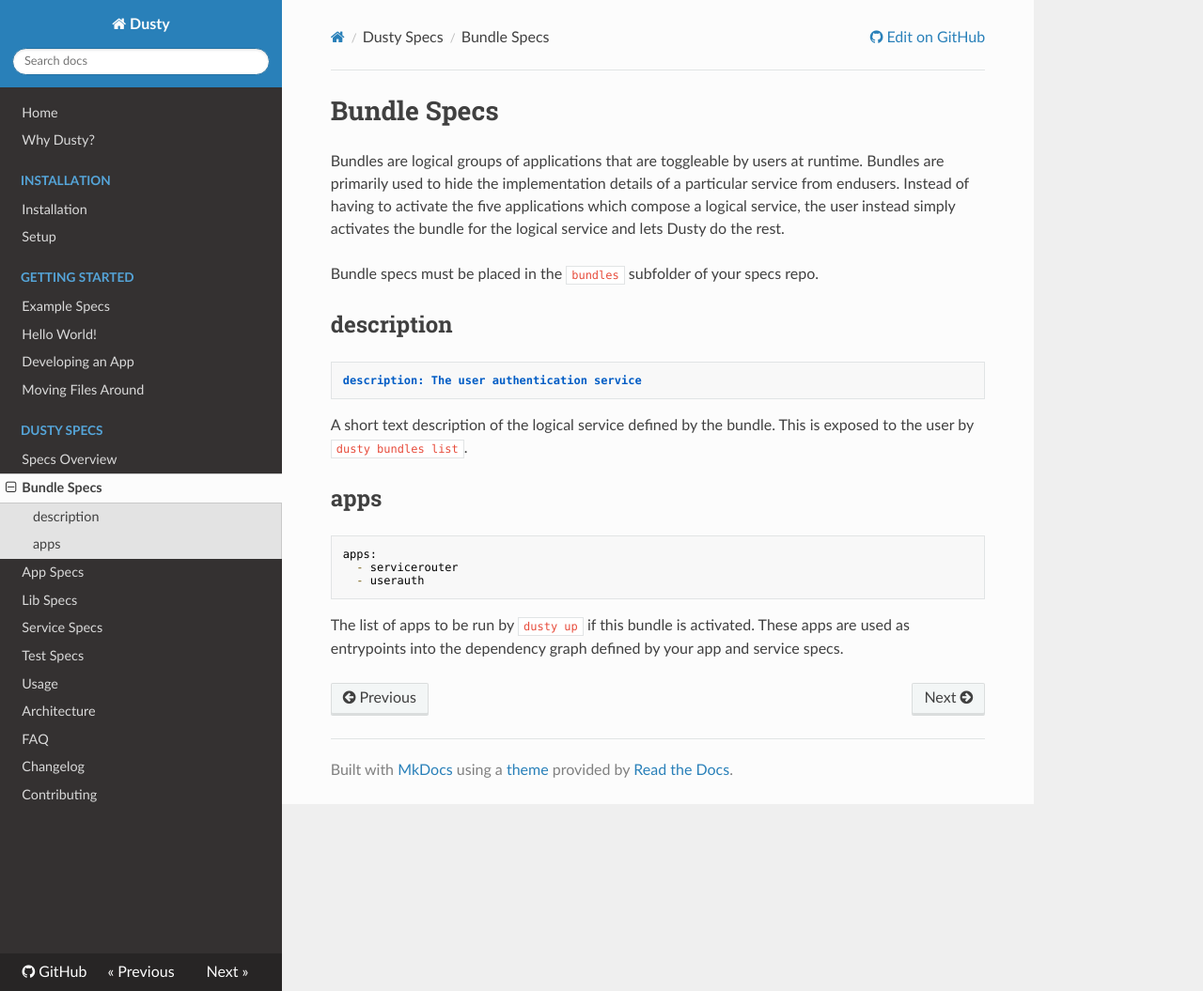
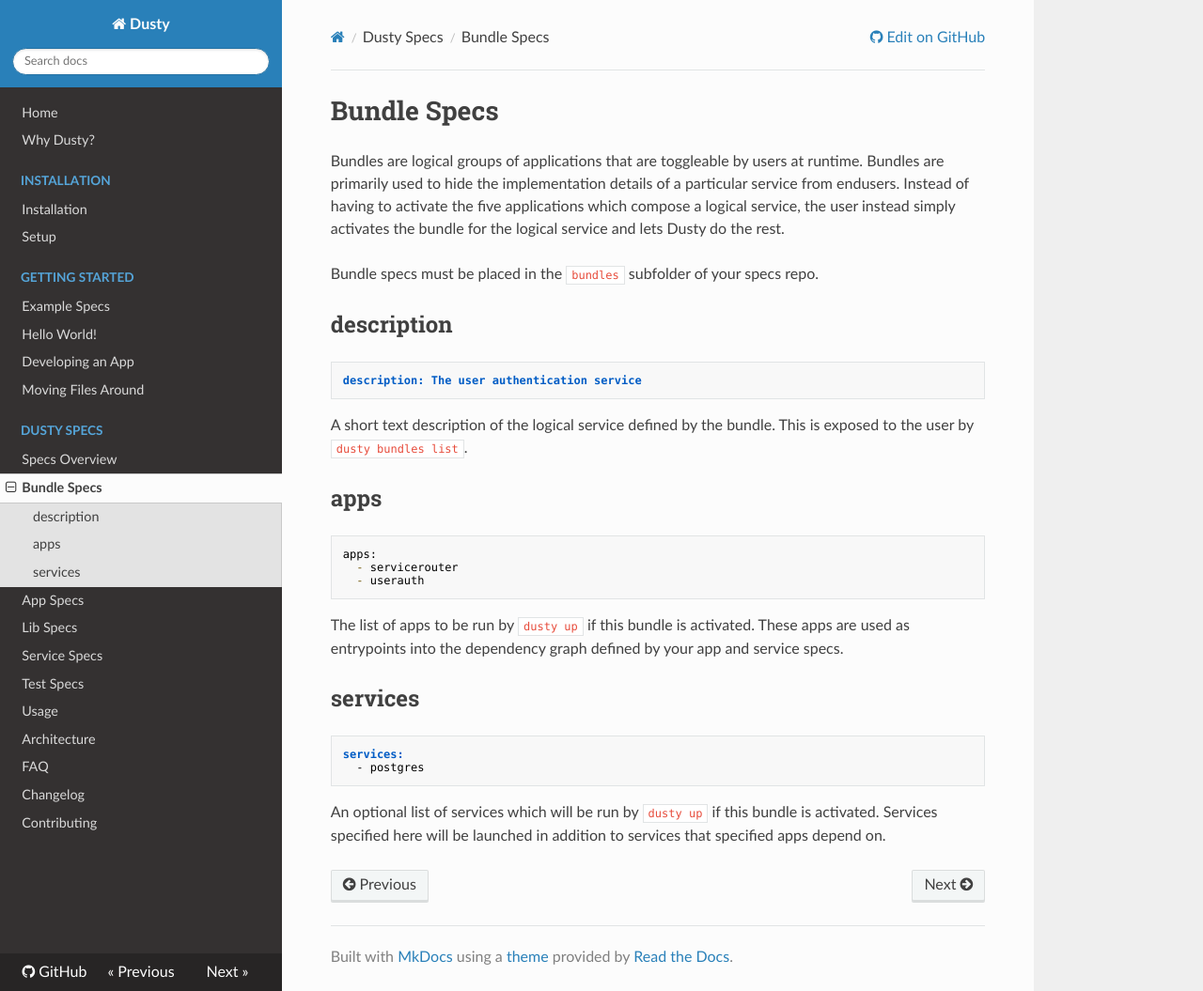
Before and after one commit to gamechanger/dusty, an MkDocs documentation site: the page built from docs/specs/bundle-specs.md, in a window 1280 px wide and 1055 px high. Shown: the whole window at 94% size. Built offline with MkDocs 1.6.1, drawn with Linux system fonts in a browser that asks for light colours; nearby versions of some CDN libraries; old or Windows-style settings are respelled for this version of MkDocs.

Commit message:
bundles can specify services

````diff
--- a/docs/specs/bundle-specs.md
+++ b/docs/specs/bundle-specs.md
@@ -28,3 +28,14 @@
 The list of apps to be run by `dusty up` if this bundle is activated.
 These apps are used as entrypoints into the dependency graph defined by
 your app and service specs.
+
+## services
+
+```
+services:
+  - postgres
+```
+
+An optional list of services which will be run by `dusty up` if this bundle
+is activated. Services specified here will be launched in addition to services
+that specified apps depend on.
````
Also changed, not shown: docs/changelog.md (+1 -0 lines), 5 other files.
